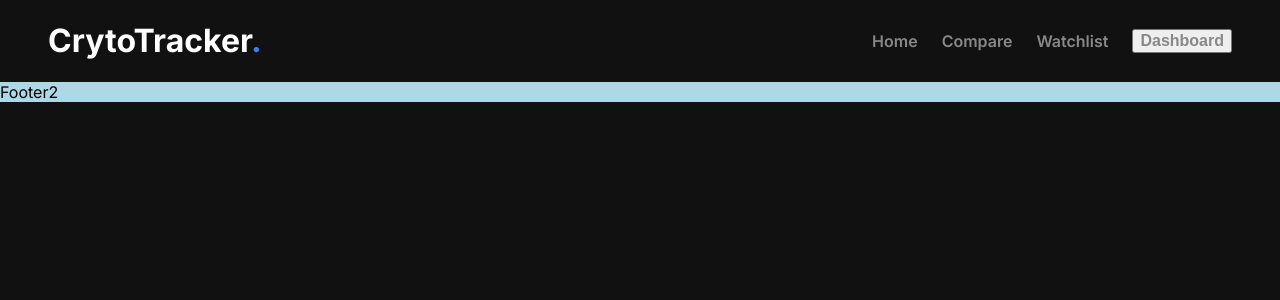
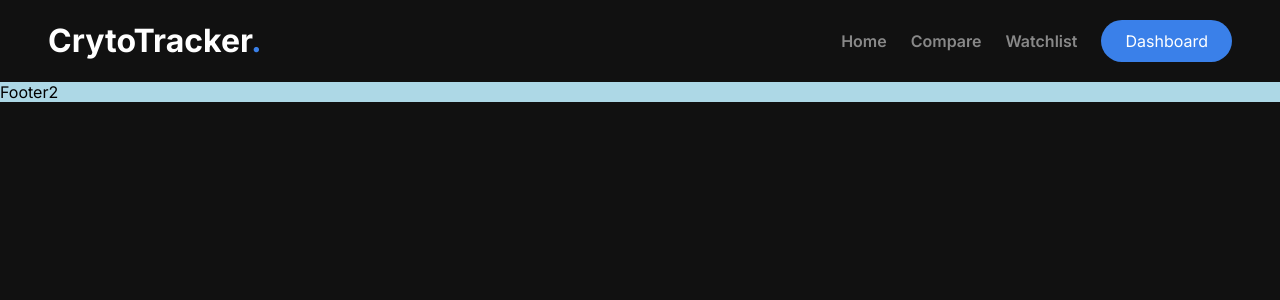
Before and after one commit to LakshitaTak/Crypto-Tracker, a React (Create React App) app: page / in a window 1280 px wide. Shown: the top 300 px of the page. Built offline with nearby package versions, Linux system fonts and the light colour scheme; the HTML template or start-up script is replaced by a standard one.

Commit message:
Dashboard button added (#4)

```diff
--- /dev/null
+++ b/src/components/Common/Button/index.js
@@ -0,0 +1,10 @@
+import React from "react";
+import "./styles.css"
+
+function Button ({text}){
+    return(
+        <div className="btn">{text}</div>
+    )
+}
+
+export default Button
--- /dev/null
+++ b/src/components/Common/Button/styles.css
@@ -0,0 +1,6 @@
+.btn{
+    background-color: var(--blue);
+    padding: 0.7rem 1.5rem;
+    color: var(--white);
+    border-radius: 3rem;
+}
--- a/src/components/Common/Header/index.js
+++ b/src/components/Common/Header/index.js
@@ -1,6 +1,7 @@
 import React from "react";
 import "./styles.css";
 import TemporaryDrawer from "./drawer";
+import Button from "../Button";
 
 function Header (){
     return(
@@ -19,7 +20,7 @@ function Header (){
                 <p className="link">Watchlist</p>
                 </a>
                 <a href="/">
-                <button className="link">Dashboard</button>
+                <Button text={"Dashboard"}/>
                 </a>
 
             </div>
```
